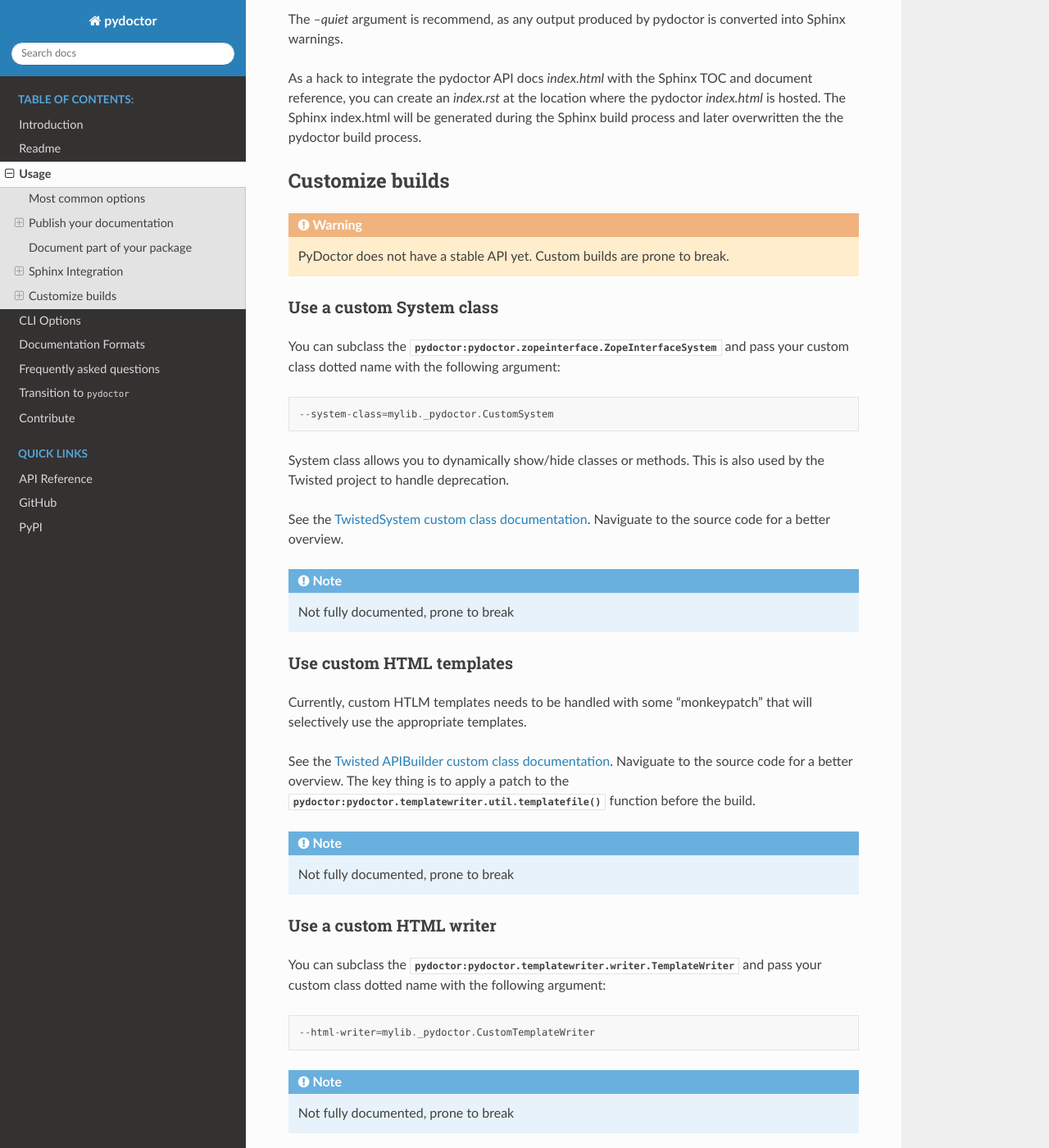
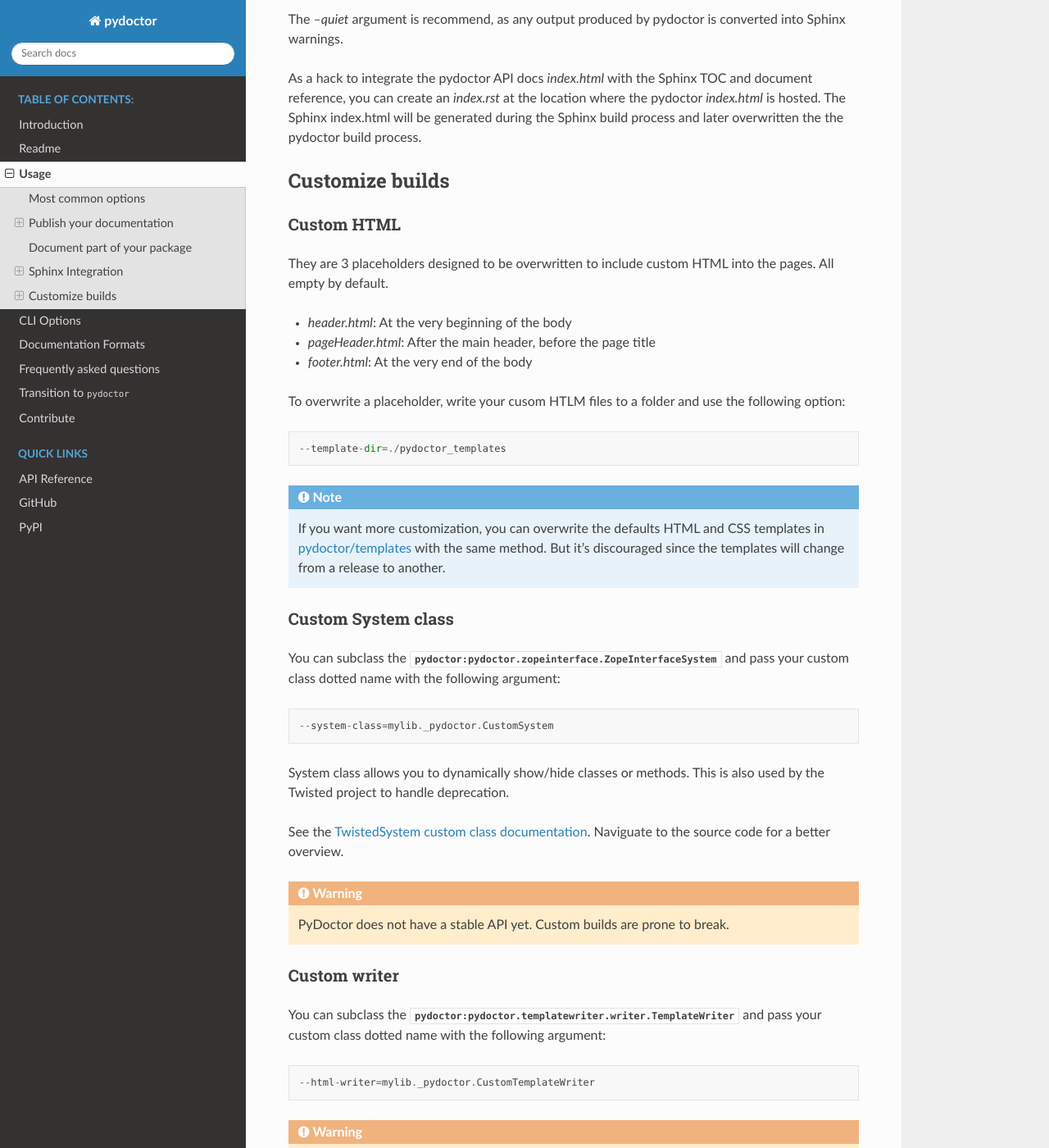
Before and after one commit to twisted/pydoctor, a Sphinx documentation site: the page built from docs/source/usage.rst, in a window 1280 px wide and 1400 px high, scrolled down 4903 px. Shown: the whole window at 82% size. Built offline with Sphinx 7.4.7 and the Read the Docs theme 2.0.0, drawn with Linux system fonts in a browser that asks for light colours; the version number could not be read and is left out; some of the changed text lies outside the part shown.

Commit message:
Document Custom HTML

```diff
--- a/docs/source/usage.rst
+++ b/docs/source/usage.rst
@@ -218,10 +218,29 @@
 Customize builds
 ----------------
 
-.. warning:: PyDoctor does not have a stable API yet. Custom builds are prone to break.
+Custom HTML
+~~~~~~~~~~~
 
-Use a custom System class
-~~~~~~~~~~~~~~~~~~~~~~~~~
+They are 3 placeholders designed to be overwritten to include custom HTML into the pages.
+All empty by default.
+
+- `header.html`: At the very beginning of the body
+- `pageHeader.html`: After the main header, before the page title
+- `footer.html`: At the very end of the body
+
+To overwrite a placeholder, write your cusom HTLM files to a folder
+and use the following option::
+
+  --template-dir=./pydoctor_templates
+
+.. note::
+
+  If you want more customization, you can overwrite the defaults
+  HTML and CSS templates in `pydoctor/templates <https://github.com/twisted/pydoctor/tree/master/pydoctor/templates>`_ with the same method.
+  But it's discouraged since the templates will change from a release to another.
+
+Custom System class
+~~~~~~~~~~~~~~~~~~~
 
 You can subclass the :py:class:`pydoctor:pydoctor.zopeinterface.ZopeInterfaceSystem` and pass your custom class dotted name with the following argument::
 
@@ -232,23 +251,13 @@
 
 See the `TwistedSystem custom class documentation <https://twistedmatrix.com/documents/current/api/twisted.python._pydoctor.TwistedSystem.html>`_. Naviguate to the source code for a better overview.
 
-.. note:: Not fully documented, prone to break
+.. warning:: PyDoctor does not have a stable API yet. Custom builds are prone to break.
 
-Use custom HTML templates
-~~~~~~~~~~~~~~~~~~~~~~~~~
-
-Currently, custom HTLM templates needs to be handled with some "monkeypatch" that will selectively use the appropriate templates.
-
-See the `Twisted APIBuilder custom class documentation <https://twistedmatrix.com/documents/current/api/twisted.python._release.APIBuilder.html>`_. Naviguate to the source code for a better overview.
-The key thing is to apply a patch to the :py:func:`pydoctor:pydoctor.templatewriter.util.templatefile` function before the build.
-
-.. note:: Not fully documented, prone to break
-
-Use a custom HTML writer
-~~~~~~~~~~~~~~~~~~~~~~~~
+Custom writer
+~~~~~~~~~~~~~
 
 You can subclass the :py:class:`pydoctor:pydoctor.templatewriter.writer.TemplateWriter` and pass your custom class dotted name with the following argument::
 
   --html-writer=mylib._pydoctor.CustomTemplateWriter
 
-.. note:: Not fully documented, prone to break
+.. warning:: PyDoctor does not have a stable API yet. Custom builds are prone to break.
```
